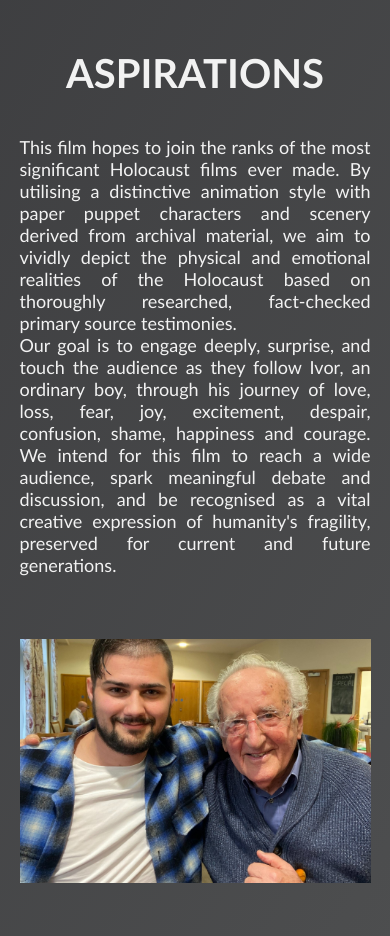
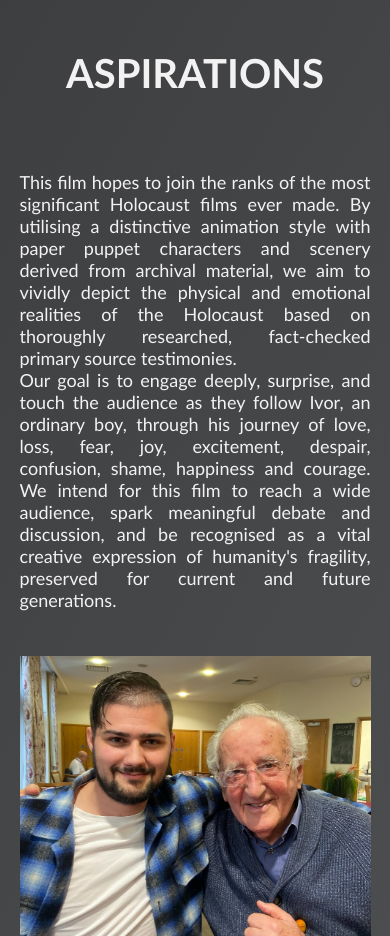
Before and after one commit to totes7/Survivor, a React (Create React App) app: page /info in a window 390 px wide. Shown: the part 8760-9696 px from the top of the page. Built offline with nearby package versions, Linux system fonts and the light colour scheme.

Commit message:
fix aspirations picture

```diff
--- a/src/App.css
+++ b/src/App.css
@@ -960,7 +960,7 @@
     padding: 5%;
     display: grid;
     text-align: justify;
-    grid-template-rows: 450px 350px;
+    grid-template-rows: 450px 450px;
     grid-template-columns: 1fr;
     grid-template-areas:
       "text"
@@ -968,7 +968,7 @@
   }
 
   #aspirations-text {
-    margin-bottom: 5%;
+    margin-top: 10%;
   }
 
   #aspirations-text p {
@@ -977,7 +977,7 @@
   }
 
   #aspirations-image {
-    margin: 15% 0;
+    margin: 20% 0;
   }
 
 
```
